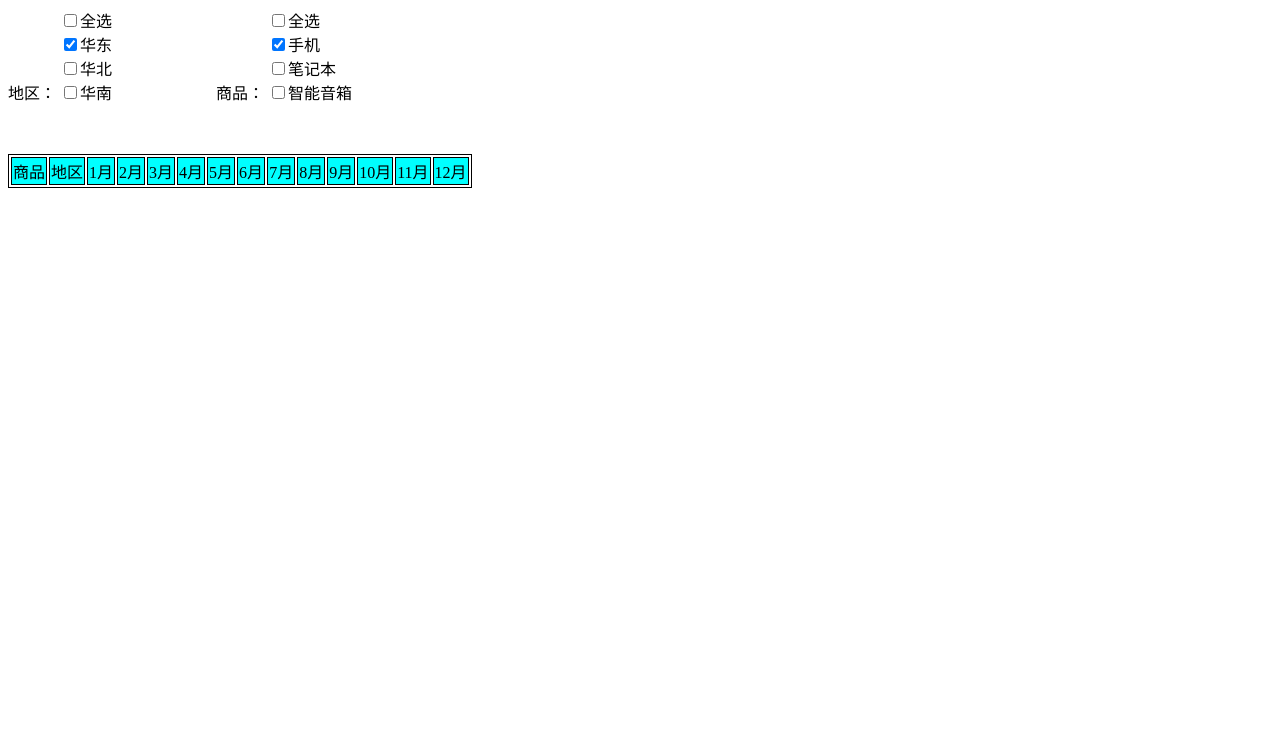
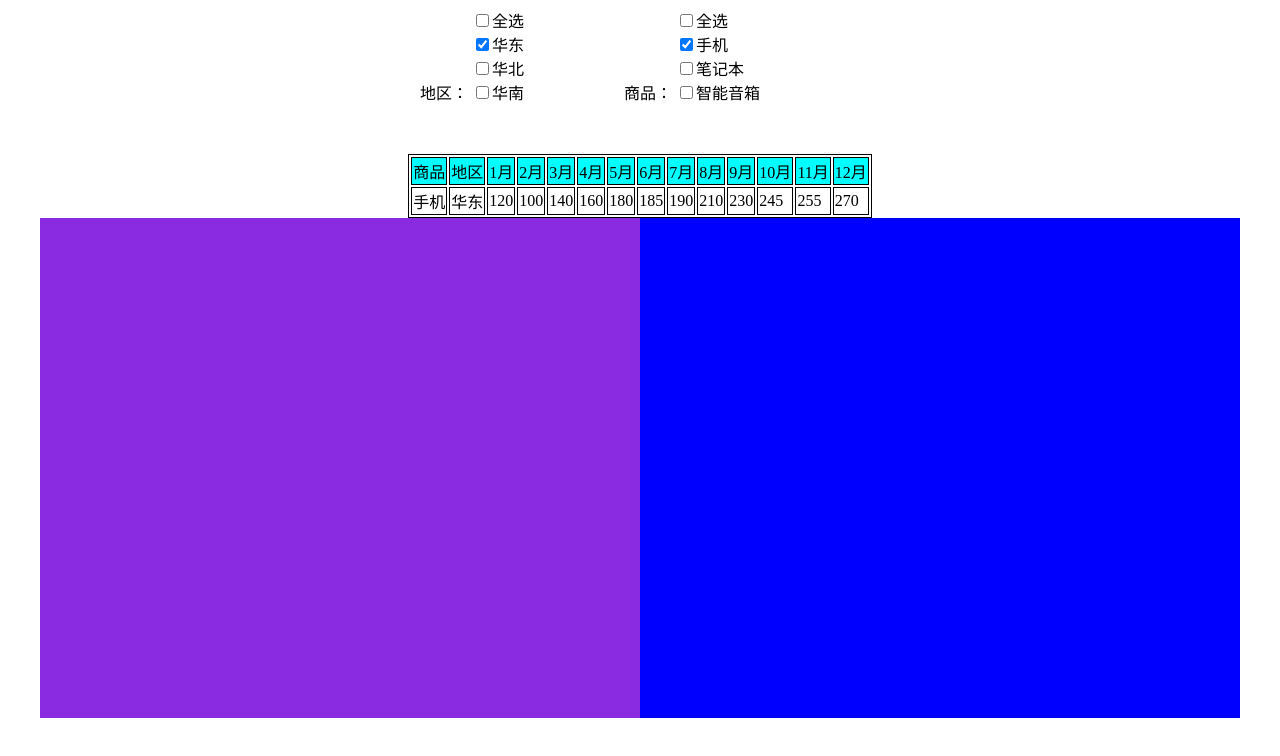
Before and after one commit to lisiyu55/ifeZeroBasisCollege, a plain HTML site: page day34-36/saleIndex.html in a window 1280 px wide. Drawn offline with Linux system fonts and the light colour scheme.

```diff
--- a/day34-36/js/ife31data.js
+++ b/day34-36/js/ife31data.js
@@ -2,4 +2,36 @@
     product: "手机",
     region: "华东",
     sale: [120, 100, 140, 160, 180, 185, 190, 210, 230, 245, 255, 270]
+}, {
+    product: "手机",
+    region: "华北",
+    sale: [80, 70, 90, 110, 130, 145, 150, 160, 170, 185, 190, 200]
+}, {
+    product: "手机",
+    region: "华南",
+    sale: [220, 200, 240, 250, 260, 270, 280, 295, 310, 335, 355, 380]
+}, {
+    product: "笔记本",
+    region: "华东",
+    sale: [50, 60, 80, 110, 30, 20, 70, 30, 420, 30, 20, 20]
+}, {
+    product: "笔记本",
+    region: "华北",
+    sale: [30, 35, 50, 70, 20, 15, 30, 50, 710, 130, 20, 20]
+}, {
+    product: "笔记本",
+    region: "华南",
+    sale: [80, 120, 130, 140, 70, 75, 120, 90, 550, 120, 110, 100]
+}, {
+    product: "智能音箱",
+    region: "华东",
+    sale: [10, 30, 4, 5, 6, 5, 4, 5, 6, 5, 5, 25]
+}, {
+    product: "智能音箱",
+    region: "华北",
+    sale: [15, 50, 15, 15, 12, 11, 11, 12, 12, 14, 12, 40]
+}, {
+    product: "智能音箱",
+    region: "华南",
+    sale: [10, 40, 10, 6, 5, 6, 8, 6, 6, 6, 7, 26]
 }]
--- a/day34-36/js/table.js
+++ b/day34-36/js/table.js
@@ -54,19 +54,19 @@
         }
         table.appendChild(tr);
 
-        for (var j = 0; j < sourceData.length; j++) {
+        for (var j = 0; j < data.length; j++) {
             var tr = document.createElement("tr");
-            if ((sourceData[j].region == region1 || sourceData[j].region == region2 || sourceData[j].region == region3) && (sourceData[j].product == product1 || sourceData[j].product == product2 || sourceData[j].product == product3)) {
+            if ((data[j].region == region1 || data[j].region == region2 || data[j].region == region3) && (data[j].product == product1 || data[j].product == product2 || data[j].product == product3)) {
                 var tr = document.createElement("tr");
                 var td1 = document.createElement("td");
-                td1.innerHTML = sourceData[j].region;
+                td1.innerHTML = data[j].region;
                 tr.appendChild(td1);
                 var td2 = document.createElement("td");
-                td2.innerHTML = sourceData[j].product;
+                td2.innerHTML = data[j].product;
                 tr.appendChild(td2);
                 for (var i = 0; i < 12; i++) {
                     var td = document.createElement("td");
-                    td.innerHTML = sourceData[j].sale[i];
+                    td.innerHTML = data[j].sale[i];
                     tr.appendChild(td);
                 }
                 table.appendChild(tr);
@@ -104,21 +104,21 @@
             tr.appendChild(td);
         }
         table.appendChild(tr);
-        for (var j = 0; j < sourceData.length; j++) {
+        for (var j = 0; j < data.length; j++) {
             var tr = document.createElement("tr");
-            if ((sourceData[j].region == region1 || sourceData[j].region == region2 || sourceData[j].region == region3) && (sourceData[j].product == product1 || sourceData[j].product == product2 || sourceData[j].product == product3)) {
+            if ((data[j].region == region1 || data[j].region == region2 || data[j].region == region3) && (data[j].product == product1 || data[j].product == product2 || data[j].product == product3)) {
                 var tr = document.createElement("tr");
 
                 var td1 = document.createElement("td");
-                td1.innerHTML = sourceData[j].product;
+                td1.innerHTML = data[j].product;
                 tr.appendChild(td1);
                 var td2 = document.createElement("td");
-                td2.innerHTML = sourceData[j].region;
+                td2.innerHTML = data[j].region;
                 tr.appendChild(td2);
 
                 for (var i = 0; i < 12; i++) {
                     var td = document.createElement("td");
-                    td.innerHTML = sourceData[j].sale[i];
+                    td.innerHTML = data[j].sale[i];
                     tr.appendChild(td);
                 }
                 table.appendChild(tr);
--- a/day34-36/saleIndex.html
+++ b/day34-36/saleIndex.html
@@ -8,14 +8,47 @@
         td {
             border: 1px solid black;
         }
-        form{
+
+        table {
+            margin: 0 auto;
+        }
+
+        .checkbox {
+            display: flex;
+            justify-content:center;
+        }
+
+        form {
             display: inline-block;
             margin-right: 100px;
             margin-bottom: 50px;
         }
-        tr:first-of-type{
+
+        tr:first-of-type {
             background-color: aqua;
         }
+
+        .graph {
+            width: 95%;
+            margin: 0 auto;
+            display: flex;
+            height: 500px;
+            background-color: aqua;
+            justify-content: center;
+        }
+
+        .lineChart{
+            background-color: blue;
+            width: 600px;
+            /* height: 500px; */
+        }
+
+        .barGraph{
+            background-color: blueviolet;
+            width: 600px;
+            /* height: 500px; */
+        }
+
     </style>
 </head>
 
@@ -26,7 +59,10 @@
         <option value="华南">华南</option>
     </select> -->
 
-    <script src="./ife31data.js"></script>
+    <script src="./js/ife31data.js"></script>
+
+    <div class="checkbox">
+        <div class="region">
             <label>地区：</label>
             <form id="region">
                 <input type="checkbox" id="allregion" value="全选" onchange="changeRegion()">全选<br />
@@ -34,7 +70,8 @@
                 <input type="checkbox" id="north" value="华北" onchange="selectChange2()">华北<br />
                 <input type="checkbox" id="south" value="华南" onchange="selectChange3()">华南<br />
             </form>
-
+        </div>
+        <div class="product">
             <label>商品：</label>
             <form id="product">
                 <input type="checkbox" id="allproduct" value="全选" onchange="changeProduct()">全选<br />
@@ -42,18 +79,35 @@
                 <input type="checkbox" id="laptop" value="笔记本" onchange="selectChange5()">笔记本<br />
                 <input type="checkbox" id="broadcast" value="智能音箱" onchange="selectChange6()">智能音箱<br />
             </form>
-
-    <!-- <select id="selectProductBar" onchange="selectChange()">
-        <option value="手机" selected>手机</option>
-        <option value="笔记本">笔记本</option>
-        <option value="智能音箱">智能音箱</option>
-    </select> -->
-
+        </div>
+    </div>
     <script src="./js/checkbox.js"></script>
     <script src="./js/handleData.js"></script>
     <script src="./js/selectchange.js"></script>
     <script src="./js/table.js"></script>
     <script src="./js/app.js"></script>
+    <div class="graph">
+        <div class="barGraph">
+            <!-- <svg width="100%" height="100%" version="1.1" xmlns="http://www.w3.org/2000/svg" id="bar-graph">
+
+                <line x1="100" y1="500" x2="100" y2="100" style="stroke:rgb(99,99,99);stroke-width:2" />
+                <line x1="90" y1="110" x2="100" y2="100" style="stroke:rgb(99,99,99);stroke-width:2" />
+                <line x1="110" y1="110" x2="100" y2="100" style="stroke:rgb(99,99,99);stroke-width:2" />
+
+                <line x1="890" y1="490" x2="900" y2="500" style="stroke:rgb(99,99,99);stroke-width:2" />
+                <line x1="890" y1="510" x2="900" y2="500" style="stroke:rgb(99,99,99);stroke-width:2" />
+                <line x1="100" y1="500" x2="900" y2="500" style="stroke:rgb(99,99,99);stroke-width:2" />
+            </svg> -->
+        </div>
+        <div class="lineChart">
+            <!-- <canvas id="canvas" width="100%" height="100%">
+
+            </canvas> -->
+        </div>
+    </div>
+
+
 </body>
 
+
 </html>
```
Also changed, not shown: day31-33/js/table.js (+10 -10 lines). Lines whose indentation alone changed are shown as unchanged.
